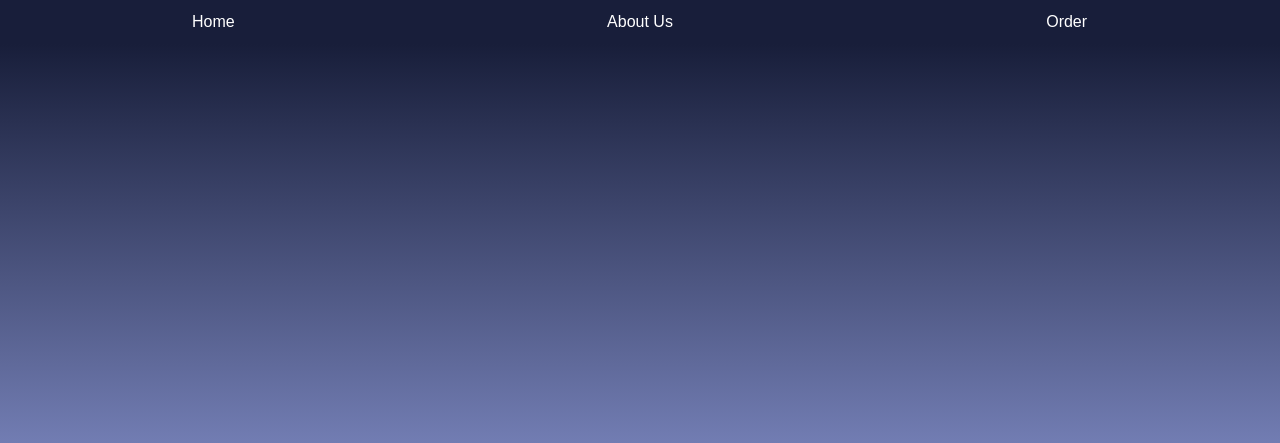
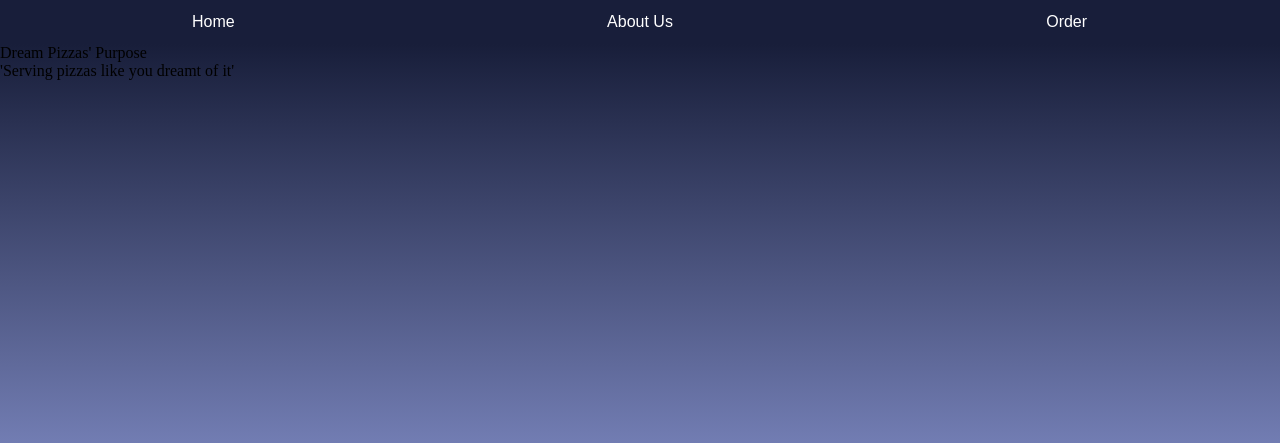
Before and after one commit to st25209-lgtm/CSC2-AS91896-AS91897, a Flask app: page /about in a window 1280 px wide. Shown: the top 443 px of the page. Run offline with Flask 3, Linux system fonts and the light colour scheme; some web fonts are replaced.

Commit message:
Added Heading and Description

```diff
--- a/templates/about.html
+++ b/templates/about.html
@@ -5,7 +5,12 @@
 {% block content %}
 <!DOCTYPE html>
 <html>
-    <div class="about-us-block aub-first"></div>
+    <div class="about-us-block aub-first">
+        <p class="aub-heading">Dream Pizzas' Purpose</p>
+        <div class="aub-box-description">
+            <p class="aub-description motto">'Serving pizzas like you dreamt of it'</p>
+        </div>
+    </div>
     <div class="about-us-block aub-second"></div>
     <div class="about-us-block aub-third"></div>
 </html>
```
